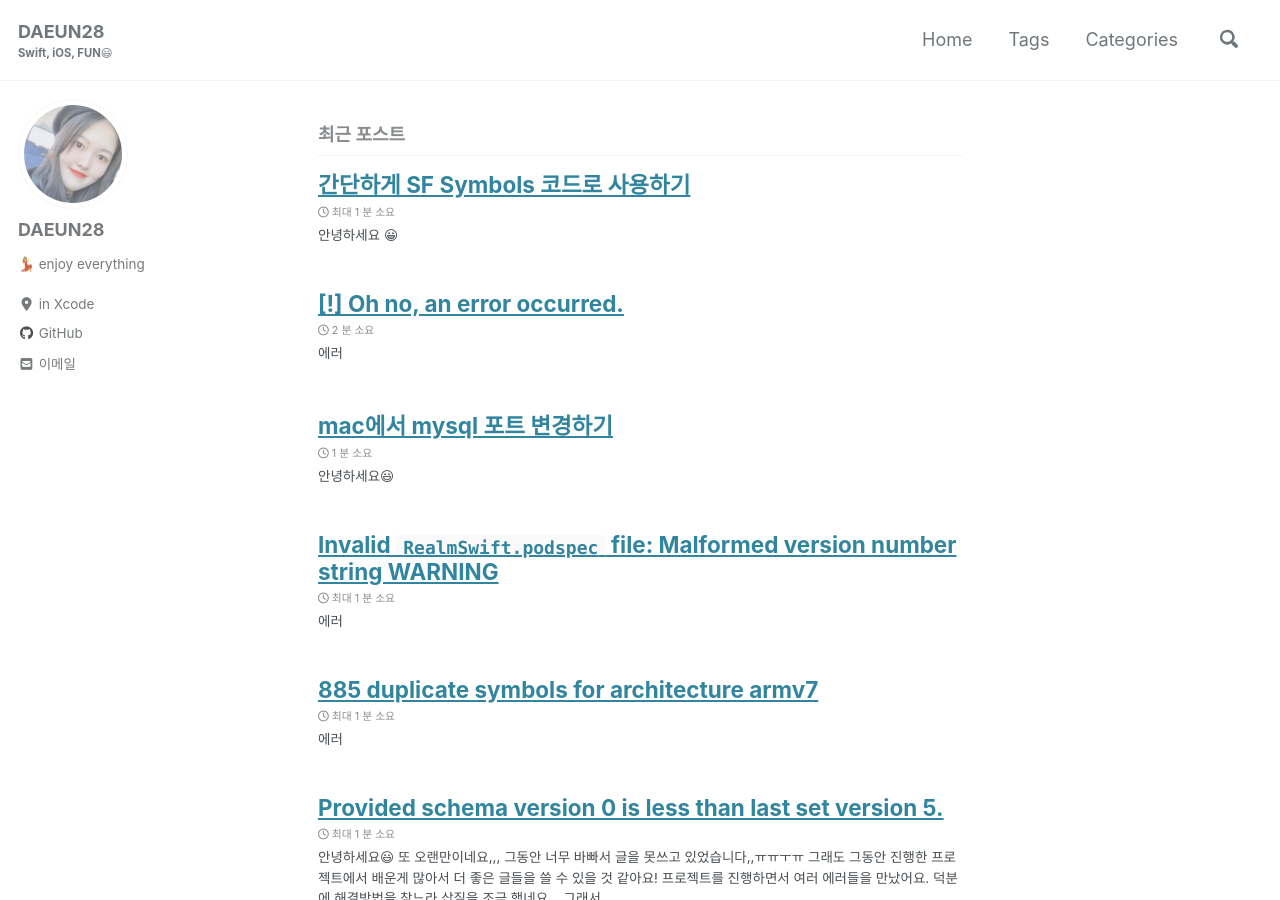
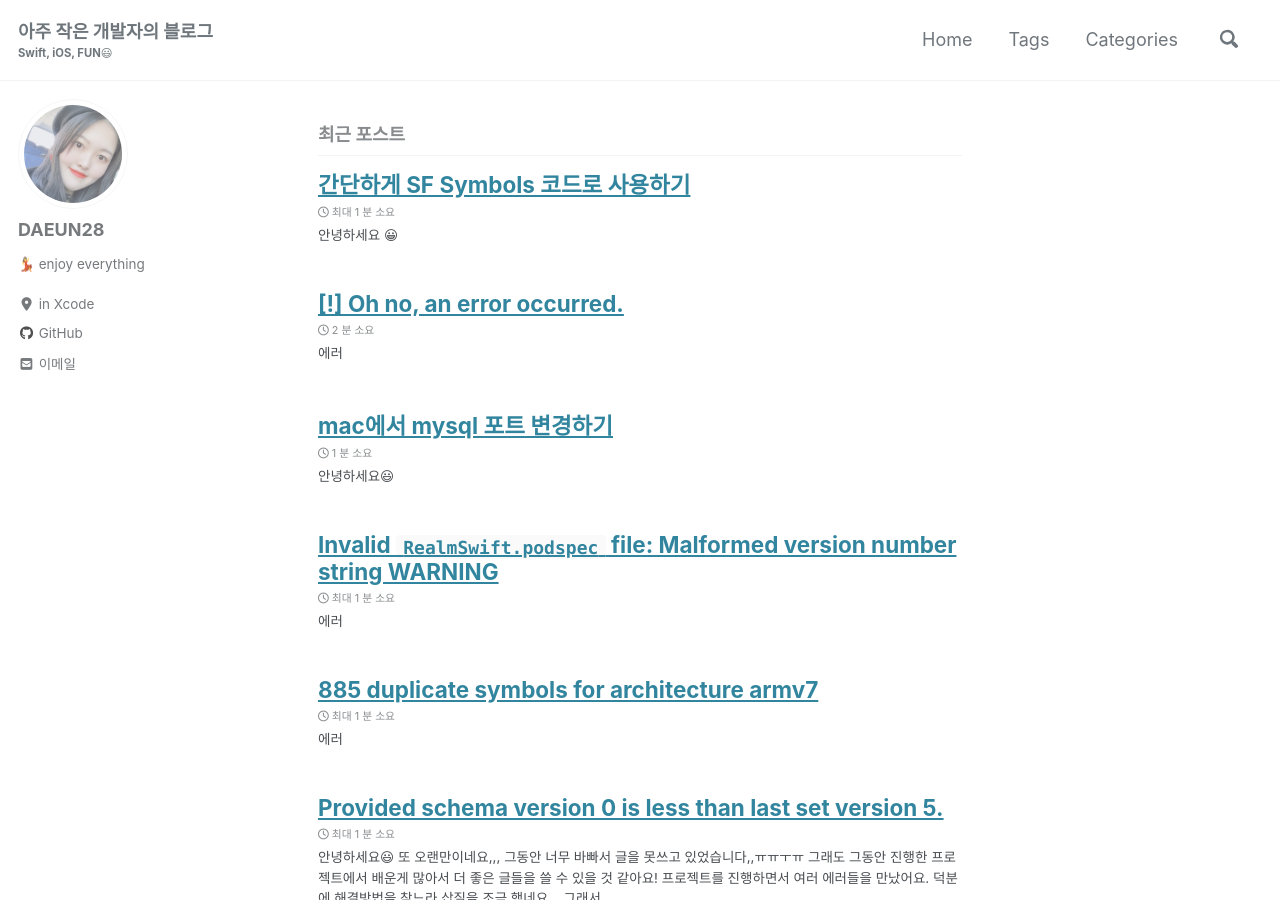
Before and after one commit to DAEUN28/DAEUN28.github.io, a Jekyll site: the page built from index.html, in a window 1280 px wide and 900 px high. Built offline with Jekyll 4.4.1, drawn with Linux system fonts in a browser that asks for light colours; cached includes are drawn as plain includes; nearby versions of some CDN libraries; the list of posts is cut into pages by our own code; comment, search, counter and statistics services are not loaded.

Commit message:
Update _config.yml

```diff
--- a/_config.yml
+++ b/_config.yml
@@ -16,11 +16,11 @@ minimal_mistakes_skin    : "default" # "air", "aqua", "contrast", "dark", "dirt"
 
 # Site Settings
 locale                   : "ko-KR"
-title                    : "DAEUN28"
+title                    : "아주 작은 개발자의 블로그"
 title_separator          : "-"
 subtitle                 : "Swift, iOS, FUN😃" # site tagline that appears below site title in masthead
 name                     : "DAEUN28"
-description              : "아주 놀라운 작은 개발자의 블로그"
+description              : "아주 작은 개발자의 블로그"
 url                      : "https://DAEUN28.github.io"
 baseurl                  : # the subpath of your site, e.g. ""
 repository               : "DAEUN28/DAEUN28.github.io"
```
